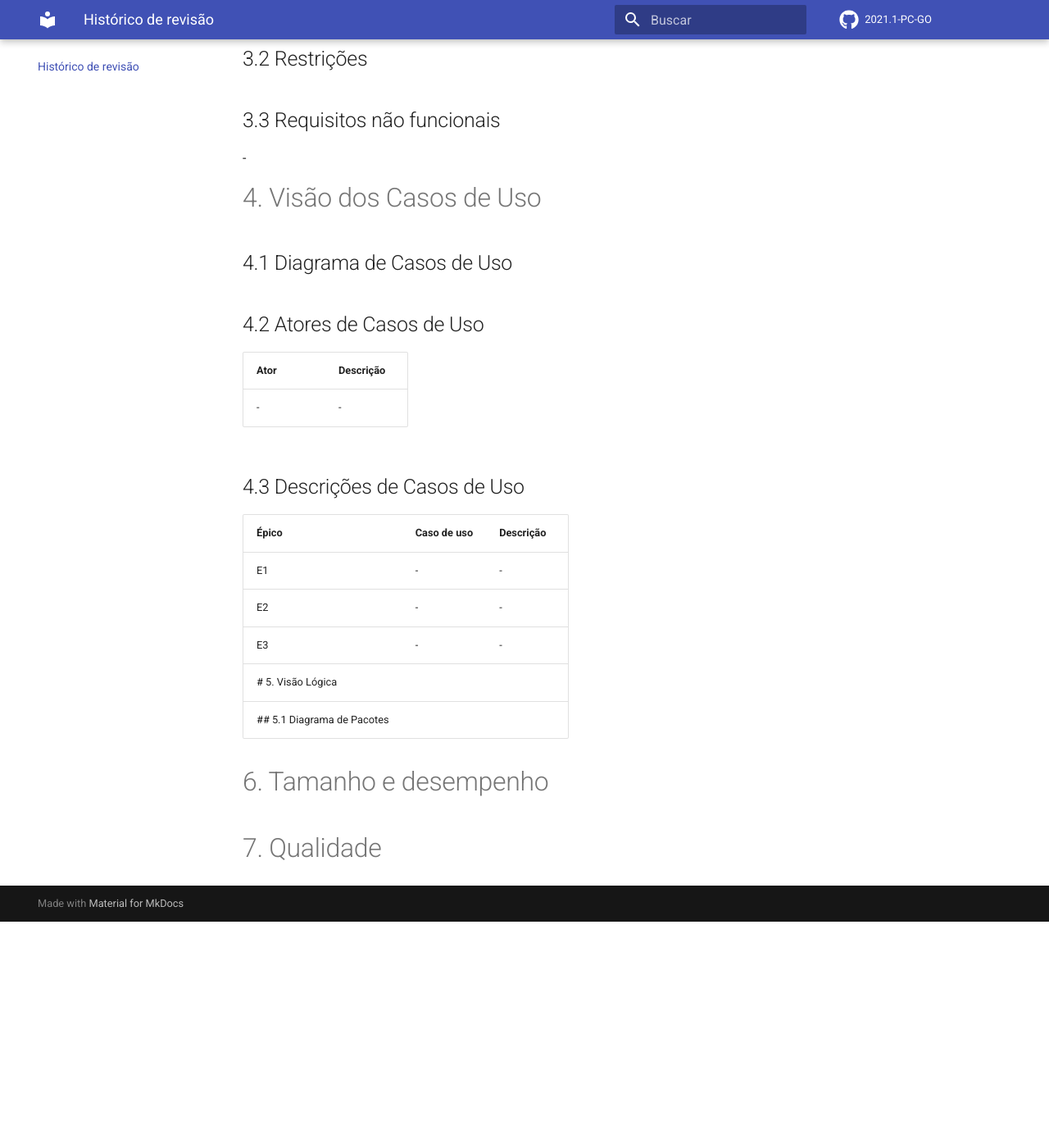
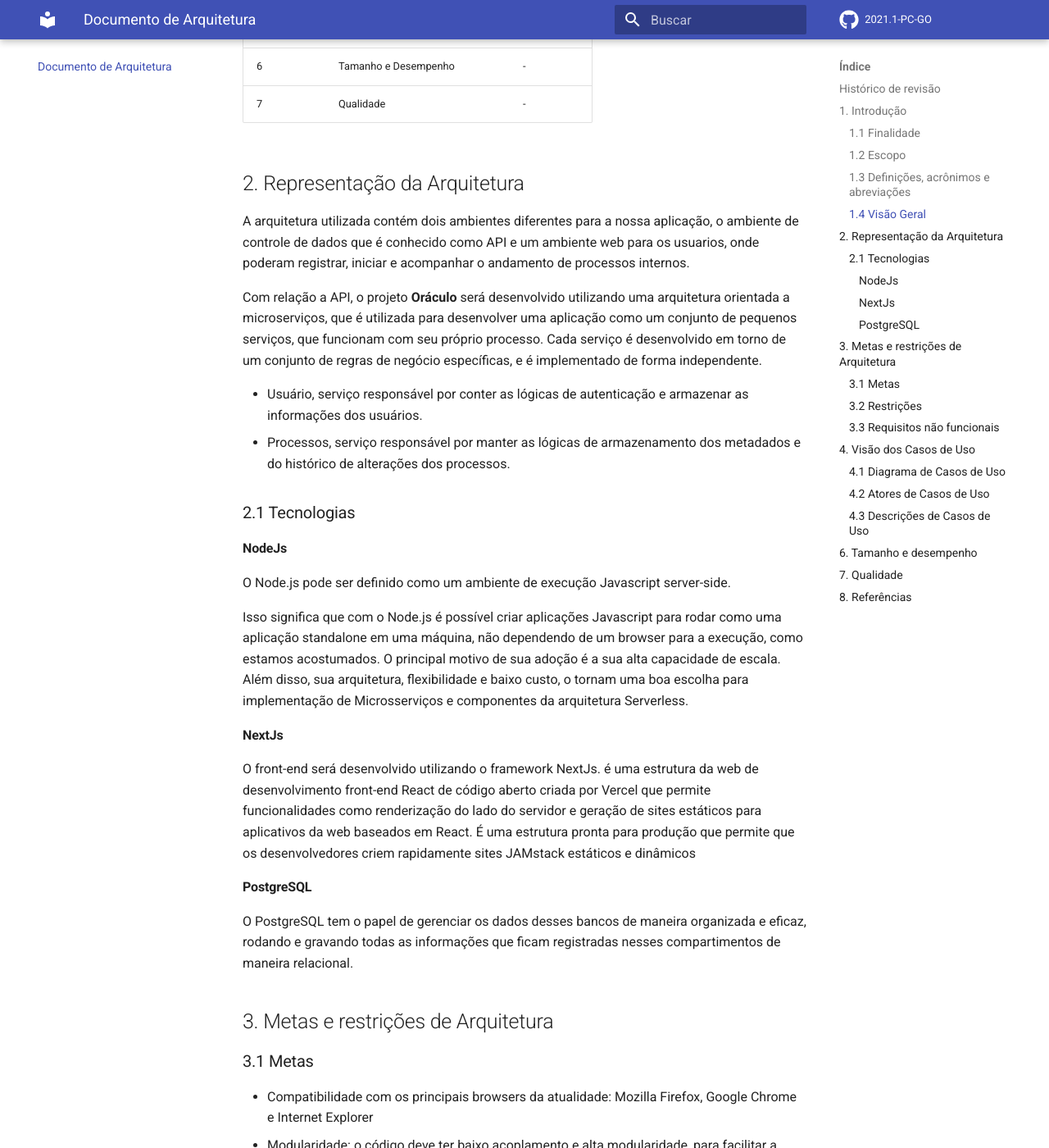
Before and after one commit to fga-eps-mds/2021.1-Oraculo, an MkDocs documentation site: the page built from docs/documento-de-arquitetura.md, in a window 1280 px wide and 1400 px high, scrolled down 1787 px. Shown: the whole window at 82% size. Built offline with MkDocs 1.6.1 and Material for MkDocs 9.7.7, drawn with Linux system fonts in a browser that asks for light colours; comment, search, counter and statistics services are not loaded; before the commit the page ends 2911 px from its top, so only the background shows below that; some of the changed text lies outside the part shown.

Commit message:
update documento-de-arquitetura

```diff
--- a/docs/documento-de-arquitetura.md
+++ b/docs/documento-de-arquitetura.md
@@ -1,27 +1,37 @@
-# Histórico de revisão
+# Documento de Arquitetura
+
+## Histórico de revisão
   |Data|Versão|Alteração|Autor|
   |----|------|---------|-----|
   |10/08/2021|0.1|Abertura do documento de Arquitetura|Érico Maximiano Bandeira|
+  |07/09/2021|0.2|Adição da introdução e Representação da arquitetura|Max Henrique Barbosa|
 
-# 1. Introdução
-## 1.1 Finalidade
--
 
-## 1.2 Escopo
--
+## 1. Introdução
+### 1.1 Finalidade
 
-## 1.3 Definições, acrônimos e abreviações
+Este documento apresenta uma visão geral abrangente da arquitetura do projeto Oráculo, utilizando de uma série de visões arquiteturais diferentes para ilustrar os diversos aspectos do sistema. Este projeto fora realizado na disciplina Métodos de Densenvolvimento de Software em conjunto com a disciplina Engenharia de Produto de Software, e possui como principal cliente a Polícia Civil do Estado de Goiás.
+
+### 1.2 Escopo
+
+Neste documento serão descritos os componentes de software, padrões arquiteturais adotados e *frameworks* escolhidos para o desenvolvimento do projeto que tem por objetivo a criação de um sistema que permita acesso e gerenciamento de metadados acerca de procesos que envolvam vários setores internos da Polícia Civil. O documento explora a fundo as características da arquitetura e como estas se relacionam com o projeto.
+
+
+### 1.3 Definições, acrônimos e abreviações
 |Abreviação|Significado|
 |----------|-----------|
 |FGA|Faculdade do Gama|
 |MDS|Métodos de Desenvolvimento de Software|
 |UNB|Universidade de Brasília|
+|PC-GO|Polícia Civil do Estado de Goiás|
+|Backend|Parte do sistema responsável por prover e organizar recursos para a interfáce do sistema|
+|Frontend|Parte do sistema responsável por ser a interfáce entre o sistema e o usuário|
+|API|Application Programming Interface|
 
-## 1.4 Referências
--
+### 1.4 Visão Geral
 
-## 1.5 Visão Geral
- -
+O presente documento faz o detalhamento e descrição de características da arquitetura escolhidas pela equipe de desenvolvimento para a solução no software do projeto Oráculo. Nele estará presente:
+
 | |Tópico|Descrição|
 |-|------|---------|
 |1|Introdução| - |
@@ -32,38 +42,73 @@
 |6|Tamanho e Desempenho| - |
 |7|Qualidade| - |
 
-# 2. Representação da Arquitetura
+## 2. Representação da Arquitetura
+
+A arquitetura utilizada contém dois ambientes diferentes para a nossa aplicação, o ambiente de controle de dados que é conhecido como API e um ambiente web para os usuarios, onde poderam registrar, iniciar e acompanhar o andamento de processos internos.
+
+Com relação a API, o projeto **Oráculo** será desenvolvido utilizando uma arquitetura orientada a microserviços, que é utilizada para desenvolver uma aplicação como um conjunto de pequenos serviços, que funcionam com seu próprio processo. Cada serviço é desenvolvido em torno de um conjunto de regras de negócio específicas, e é implementado de forma independente.
+
+ - Usuário, serviço responsável por conter as lógicas de autenticação e armazenar as informações dos usuários.
+ - Processos, serviço responsável por manter as lógicas de armazenamento dos metadados e do histórico de alterações dos processos.
+
+<!-- Adicionar imagem de representação -->
+
+### 2.1 Tecnologias
+
+#### NodeJs
+
+O Node.js pode ser definido como um ambiente de execução Javascript server-side.
+
+Isso significa que com o Node.js é possível criar aplicações Javascript para rodar como uma aplicação standalone em uma máquina, não dependendo de um browser para a execução, como estamos acostumados.
+O principal motivo de sua adoção é a sua alta capacidade de escala. Além disso, sua arquitetura, flexibilidade e baixo custo, o tornam uma boa escolha para implementação de Microsserviços e componentes da arquitetura Serverless.
+
+#### NextJs
+
+O front-end será desenvolvido utilizando o framework NextJs. é uma estrutura da web de desenvolvimento front-end React de código aberto criada por Vercel que permite funcionalidades como renderização do lado do servidor e geração de sites estáticos para aplicativos da web baseados em React. É uma estrutura pronta para produção que permite que os desenvolvedores criem rapidamente sites JAMstack estáticos e dinâmicos
+
+#### PostgreSQL
+
+O PostgreSQL tem o papel de gerenciar os dados desses bancos de maneira organizada e eficaz, rodando e gravando todas as informações que ficam registradas nesses compartimentos de maneira relacional.
 
 
-## 2.1 Tecnologias
+## 3. Metas e restrições de Arquitetura
 
-# 3. Metas e restrições de Arquitetura
-## 3.1 Metas
+### 3.1 Metas
+ - Compatibilidade com os principais browsers da atualidade: Mozilla Firefox, Google Chrome e Internet Explorer
+ - Modularidade: o código deve ter baixo acoplamento e alta modularidade, para facilitar a manutenabilidade
 
 
-## 3.2 Restrições
+### 3.2 Restrições
+ - Banco de dados relacional PostgreSQL, pois o sistema deverá ser executado em produção
+ - React:
 
-## 3.3 Requisitos não funcionais
+### 3.3 Requisitos não funcionais
 -
 
-# 4. Visão dos Casos de Uso
+## 4. Visão dos Casos de Uso
 
-## 4.1 Diagrama de Casos de Uso
+### 4.1 Diagrama de Casos de Uso
 
-## 4.2 Atores de Casos de Uso
+### 4.2 Atores de Casos de Uso
 |Ator|Descrição|
 |----|---------|
 | - | - |
 
-## 4.3 Descrições de Casos de Uso
+### 4.3 Descrições de Casos de Uso
 |Épico|Caso de uso|Descrição|
 |-----|-----------|---------|
 |E1| - | - |
 |E2| - | - |
 |E3| - | - |
-# 5. Visão Lógica
-## 5.1 Diagrama de Pacotes
+## 5. Visão Lógica
+### 5.1 Diagrama de Pacotes
 
-# 6. Tamanho e desempenho
+## 6. Tamanho e desempenho
 
-# 7. Qualidade
+## 7. Qualidade
+
+## 8. Referências
+
+ - Documentação do Postgre - https://www.postgresql.org/docs/
+ - Documentação do NodeJs - https://nodejs.org/en/docs/
+ - Documentação do NextJs - https://nextjs.org/
```
